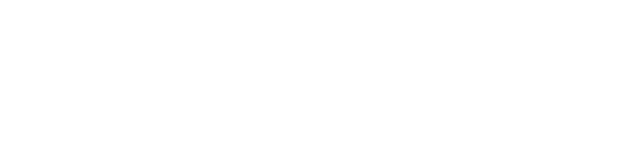
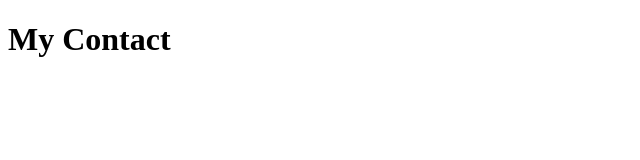
Before and after one commit to 6210612682/CN331, a plain HTML site: page contract.html in a window 1280 px wide. Shown: the whole page, without its empty margins (0-640 px from the left). Drawn offline with Linux system fonts and the light colour scheme.

Commit message:
change contact title

```diff
--- a/contract.html
+++ b/contract.html
@@ -5,6 +5,6 @@
     </head>
     <body>
 
-        <h1 My Info</h1>
+        <h1>My Contact</h1>
     </body>
 </html>
```
